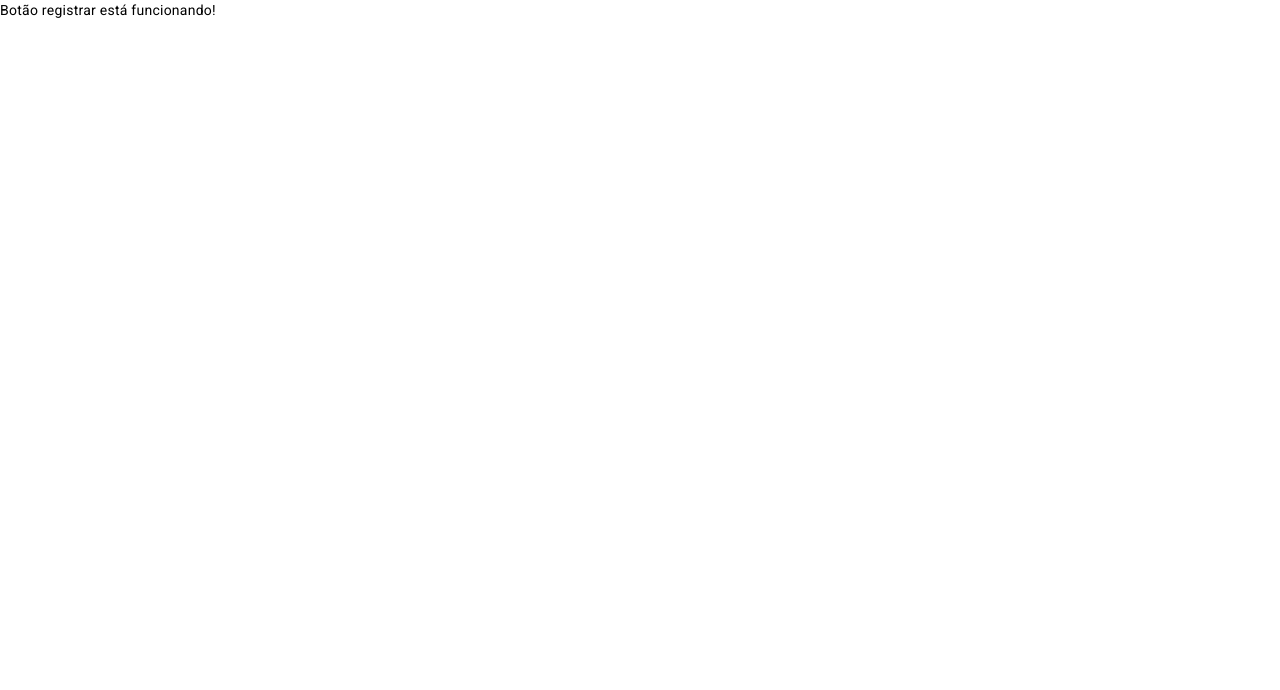
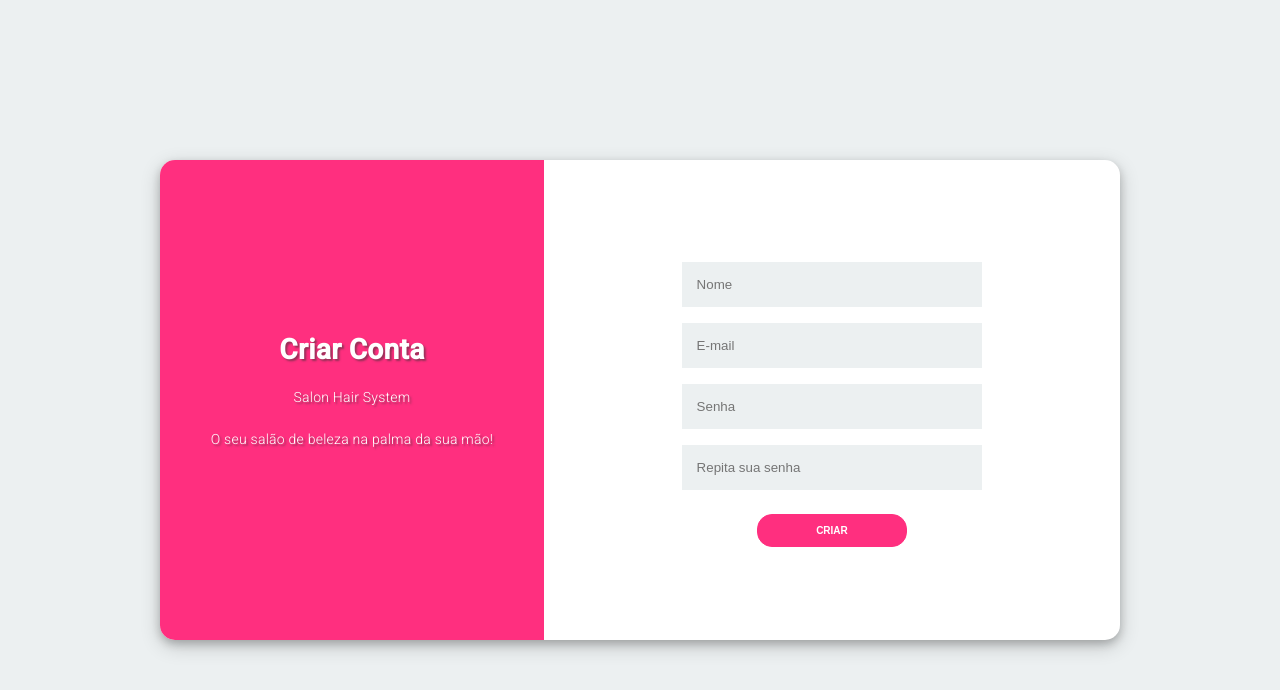
Before and after one commit to Deivimm/salon-hair, an Angular app: page /register in a window 1280 px wide. Shown: the top 690 px of the page. Built offline with nearby package versions, Linux system fonts and the light colour scheme.

Commit message:
feat: 🎸 tela de cadastro (#5)

```diff
--- a/src/app/pages/login-form/login-form.component.html
+++ b/src/app/pages/login-form/login-form.component.html
@@ -3,12 +3,12 @@
         <div class="form-container sign-in-container">
             <form (submit)="login()">
                 <h1>Entrar</h1>
-                <input type="email" [(ngModel)]="email" name="email" placeholder="E-mail" />
-                <input type="password" [(ngModel)]="password" name="password" placeholder="Senha" />
+                <input type="email" [(ngModel)]="email" name="email" placeholder="E-mail"/>
+                <input type="password" [(ngModel)]="password" name="password" placeholder="Senha"/>
                 <div *ngIf="loginError" class="text">{{ loginError }}</div>
-                <button type="submit">Entrar</button>
+                <button (click)="login()">Entrar</button>
                 <a href="#">Esqueceu sua senha?</a>
-                <a href="#">Cadastrar</a>
+                <a class="link" (click)="navigateToRegister()">Cadastrar</a>
             </form>
         </div>
         <div class="overlay-container">
--- a/src/app/pages/login-form/login-form.component.scss
+++ b/src/app/pages/login-form/login-form.component.scss
@@ -49,7 +49,7 @@ button {
 	border-radius: 10px;
 	border: 1px solid #dfb7db;
 	background-color: #dfb7db;
-	color: #333;;
+	color: #333;
 	font-size: 12px;
 	font-weight: bold;
 	padding: 12px 45px;
@@ -177,3 +177,7 @@ img {
 	text-decoration: none;
 	margin: 5px 0;
 }
+
+.link {
+	cursor: pointer;
+}
--- a/src/app/pages/login-form/login-form.component.ts
+++ b/src/app/pages/login-form/login-form.component.ts
@@ -31,11 +31,16 @@ export class LoginFormComponent {
       }
     );
   }
+
+  navigateToRegister(): void {
+    this.router.navigate(['/register']);
+  }
+
 }
 @NgModule({
   imports: [
     CommonModule,
-      FormsModule
+    FormsModule,
   ],
   declarations: [
     LoginFormComponent
--- a/src/app/pages/register-form/register-form.component.html
+++ b/src/app/pages/register-form/register-form.component.html
@@ -1,3 +1,34 @@
-<p>
-  Botão registrar está funcionando!
-</p>
+<div class="container">
+  <div class="content first-content">
+    <div class="first-column">
+      <h2 class="title title-primary">Criar conta</h2>
+      <p class="description description-primary">Salon Hair System</p>
+      <p class="description description-primary">O seu salão de beleza na palma da sua mão!</p>
+    </div>
+    <div class="second-column">
+      <form class="form">
+        <label class="label-input" for="">
+          <i class="far fa-user"></i>
+          <input type="text" placeholder="Nome">
+        </label>
+
+        <label class="label-input" for="">
+          <i class="far fa-envelope"></i>
+          <input type="email" placeholder="E-mail">
+        </label>
+
+        <label class="label-input" for="">
+          <i class="fas fa-lock"></i>
+          <input type="password" placeholder="Senha">
+        </label>
+
+        <label class="label-input" for="">
+          <i class="fas fa-lock"></i>
+          <input type="password" placeholder="Repita sua senha">
+        </label>
+
+        <button class="btn btn-second">Criar</button>
+      </form>
+    </div>
+  </div>
+</div>
--- /dev/null
+++ b/src/app/pages/register-form/register-form.component.scss
@@ -0,0 +1,193 @@
+@import url('https://fonts.googleapis.com/css?family=Open+Sans:300,400,700&display=swap');
+
+* {
+    margin: 0;
+    padding: 0;
+    box-sizing: border-box;
+}
+
+body {
+    font-family: 'Open Sans', sans-serif;
+}
+
+.container {
+    display: flex;
+    justify-content: center;
+    align-items: center;
+    height: 100vh;
+    background-color: #ecf0f1;
+}
+
+.content {
+    background-color: #fff;
+    border-radius: 15px;
+    width: 960px;
+    height: 60%;
+    justify-content: space-between;
+    align-items: center;
+    position: relative;
+    box-shadow: 0 4px 8px 0 rgba(0, 0, 0, 0.2), 0 6px 20px 0 rgba(0, 0, 0, 0.19);
+}
+
+.first-content {
+    display: flex;
+}
+
+.first-column {
+    text-align: center;
+    width: 40%;
+    z-index: 10;
+}
+
+.content::before {
+    content: "";
+    position: absolute;
+    background-color: #ff2f7f;
+    width: 40%;
+    height: 100%;
+    border-top-left-radius: 15px;
+    border-bottom-left-radius: 15px;
+
+
+    left: 0;
+}
+
+.title {
+    font-size: 28px;
+    font-weight: bold;
+    text-transform: capitalize;
+}
+
+.title-primary {
+    color: #fff;
+    text-shadow: 2px 2px 2px rgba(51, 51, 51, 0.5);
+}
+
+.description {
+    font-size: 14px;
+    font-weight: 300;
+    line-height: 30px;
+}
+
+.description-primary {
+    color: #fff;
+    text-shadow: 2px 2px 2px rgba(51, 51, 51, 0.5);
+}
+
+.second-column {
+    width: 60%;
+    display: flex;
+    flex-direction: column;
+    align-items: center;
+}
+
+.form {
+    display: flex;
+    flex-direction: column;
+    width: 55%;
+}
+
+.label-input {
+    background-color: #ecf0f1;
+    display: flex;
+    align-items: center;
+    margin: 8px;
+}
+
+.icon-modify {
+    color: #7f8c8d;
+    padding: 0 5px;
+}
+
+.btn {
+    border-radius: 15px;
+    text-transform: uppercase;
+    color: #fff;
+    font-size: 10px;
+    padding: 10px 50px;
+    cursor: pointer;
+    font-weight: bold;
+    width: 150px;
+    align-self: center;
+    border: none;
+    margin-top: 1rem;
+}
+
+.btn-second {
+    background-color: #ff2f7f;
+    border: 1px solid #ff2f7f;
+    transition: background-color .5s;
+}
+
+.btn-primary {
+    background-color: transparent;
+    border: 1px solid #fff;
+    transition: background-color .5s;
+}
+
+.btn-primary:hover {
+    background-color: #fff;
+    color: #ff2f7f;
+}
+
+
+.btn-second:hover {
+    background-color: #fff;
+    border: 1px solid #ff2f7f;
+    color: #ff2f7f;
+}
+
+
+
+.first-content .second-column {
+    z-index: 11;
+}
+
+.form input {
+    height: 45px;
+    width: 100%;
+    border: none;
+    background-color: #ecf0f1;
+}
+
+input::placeholder {
+    padding-left: 15px;
+}
+
+/*VERSÃO MOBILE*/
+@media screen and (max-width: 1040px) {
+    .content {
+        width: 100%;
+        height: 100%;
+    }
+
+    .content::before {
+        width: 100%;
+        height: 40%;
+        top: 0;
+        border-radius: 0;
+    }
+
+    .first-content,
+    .second-content {
+        flex-direction: column;
+        justify-content: space-around;
+    }
+
+    .first-column,
+    .second-column {
+        width: 100%;
+    }
+
+    .sign-in-js .content::before {
+        top: 60%;
+        left: 0;
+        border-radius: 0;
+
+    }
+
+    .form {
+        width: 90%;
+    }
+
+}
--- a/src/app/pages/register-form/register-form.component.ts
+++ b/src/app/pages/register-form/register-form.component.ts
@@ -3,7 +3,7 @@ import { Component, OnInit } from '@angular/core';
 @Component({
   selector: 'register',
   templateUrl: './register-form.component.html',
-  styleUrls: ['./register-form.component.css']
+  styleUrls: ['./register-form.component.scss']
 })
 export class RegisterFormComponent implements OnInit {
 
```
Also changed, not shown: src/app/pages/register-form/register-form.component.css (deleted). Lines whose indentation alone changed are shown as unchanged.
